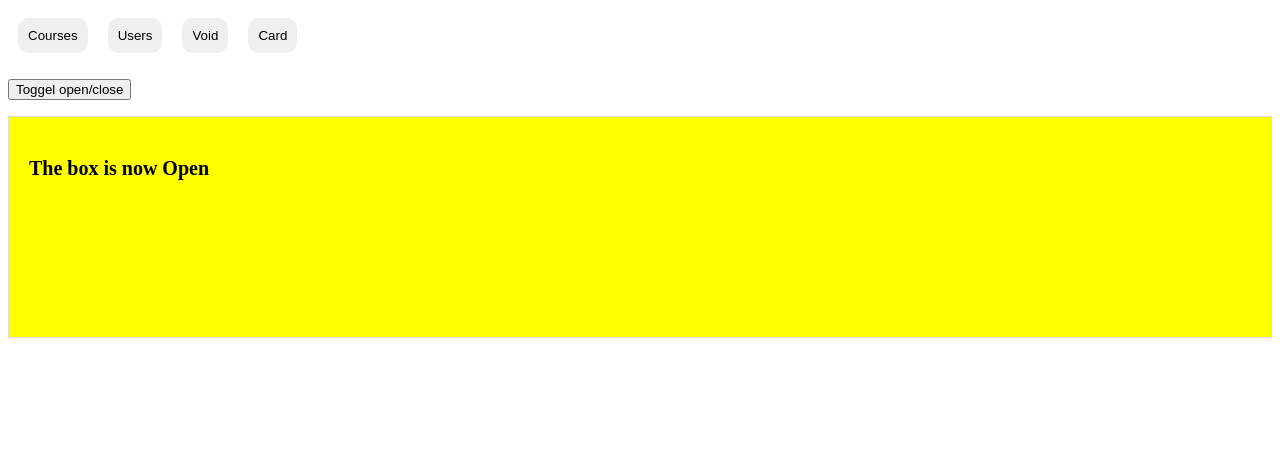
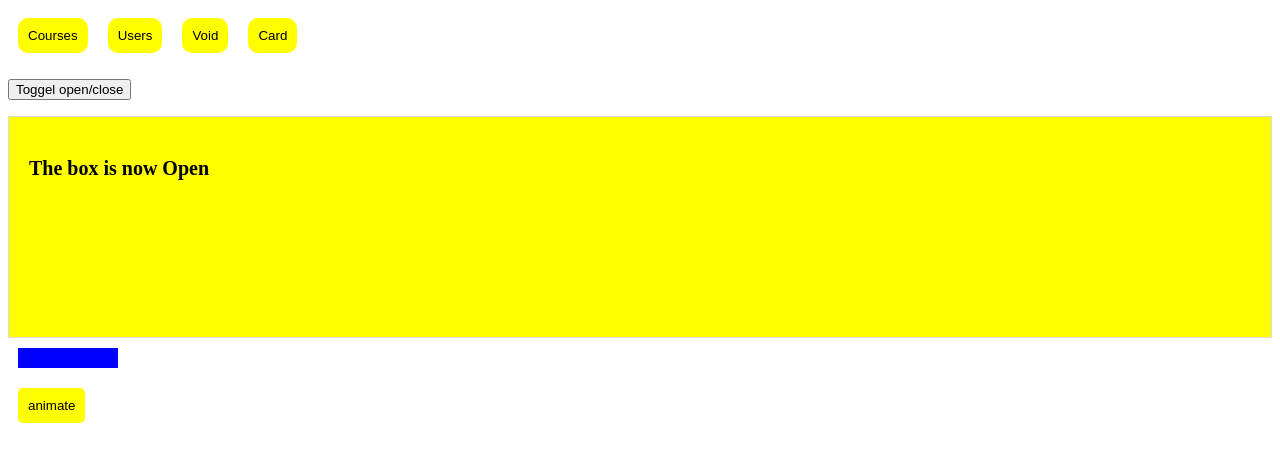
Before and after one commit to shiyas03/Angular-animations, an Angular app: page /open in a window 1280 px wide. Shown: the top 462 px of the page. Built offline with nearby package versions, Linux system fonts and the light colour scheme.

Commit message:
animation programatically

```diff
--- a/src/app/app.component.css
+++ b/src/app/app.component.css
@@ -48,3 +48,19 @@
     background-color: blue;
     color: white;
 }
+
+.box{
+    width: 100px;
+    height: 20px;
+    background-color: blue;
+    margin: 10px;
+}
+
+button{
+    padding: 10px;
+    border: none;
+    border-radius: 5px;
+    margin: 10px;
+    background-color: yellow;
+    cursor: pointer;
+}
--- a/src/app/app.component.html
+++ b/src/app/app.component.html
@@ -32,3 +32,8 @@
 <div>
     <router-outlet></router-outlet>
 </div>
+
+<div>
+    <div class="box" #boxElem></div>
+    <button (click)="animate(boxElem)">animate</button>
+</div>
--- a/src/app/app.component.ts
+++ b/src/app/app.component.ts
@@ -1,5 +1,6 @@
 import { Component } from '@angular/core';
 import { Course } from './models/course.models';
+import { AnimationBuilder, animate, style } from '@angular/animations';
 
 @Component({
   selector: 'app-root',
@@ -20,4 +21,22 @@ export class AppComponent {
     { title: 'Angular animations course', isActive: false }
   ]
   title = 'angular-animation';
+
+  constructor(private builder: AnimationBuilder) { }
+
+  animate(elemnt: HTMLElement) {
+    const animation = this.builder.build([
+      style({
+        backgroundColor: 'blue',
+        width: '200px'
+      }),
+      animate(500, style({
+        backgroundColor: 'red',
+        width: '500px'
+      })),
+      animate(500)
+    ])
+    const player = animation.create(elemnt)
+    player.play()
+  }
 }
```
